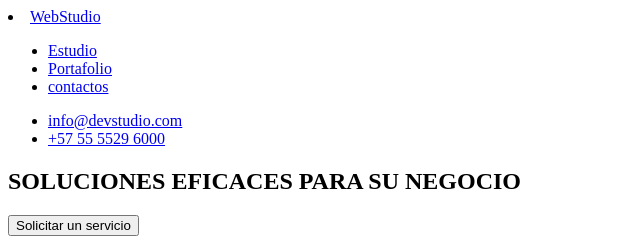
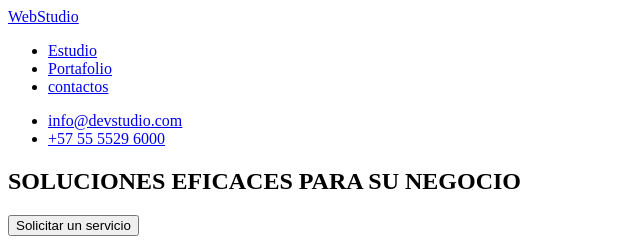
Before and after one commit to cristiangarzon22/goit-markup-hw-01, a plain HTML site: page index.html in a window 1280 px wide. Shown: the top 240 px of the page, 0-640 px from the left. Drawn offline with Linux system fonts and the light colour scheme.

Commit message:
cambio20

```diff
--- a/index.html
+++ b/index.html
@@ -9,7 +9,7 @@
   <body>
     <header>
       <nav>
-        <li><a href="#">WebStudio</a></li>
+        <a href="#">WebStudio</a>
         <ul>
           <li><a href="#">Estudio</a></li>
           <li><a href="#">Portafolio</a></li>
```
